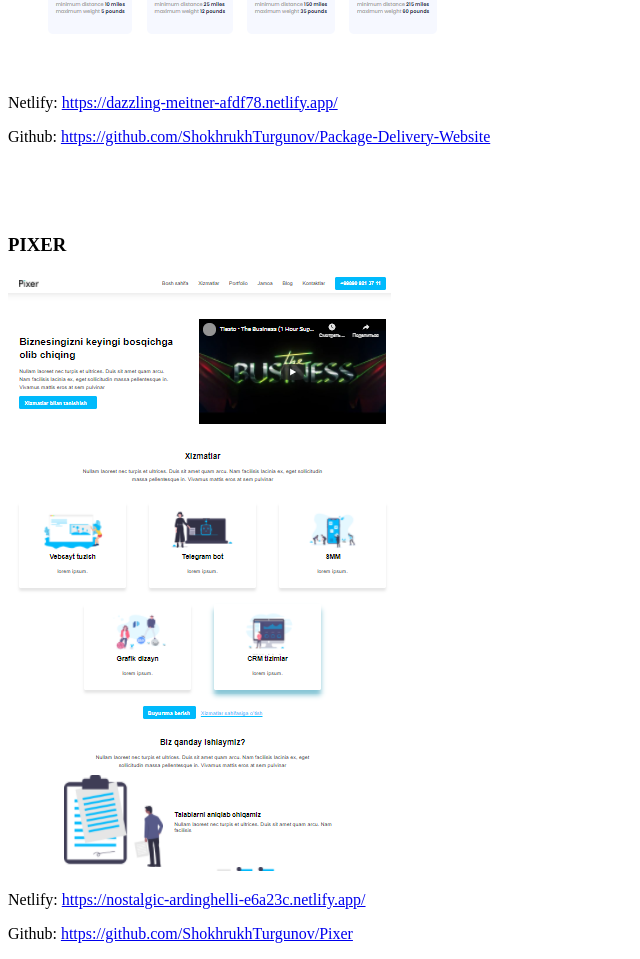
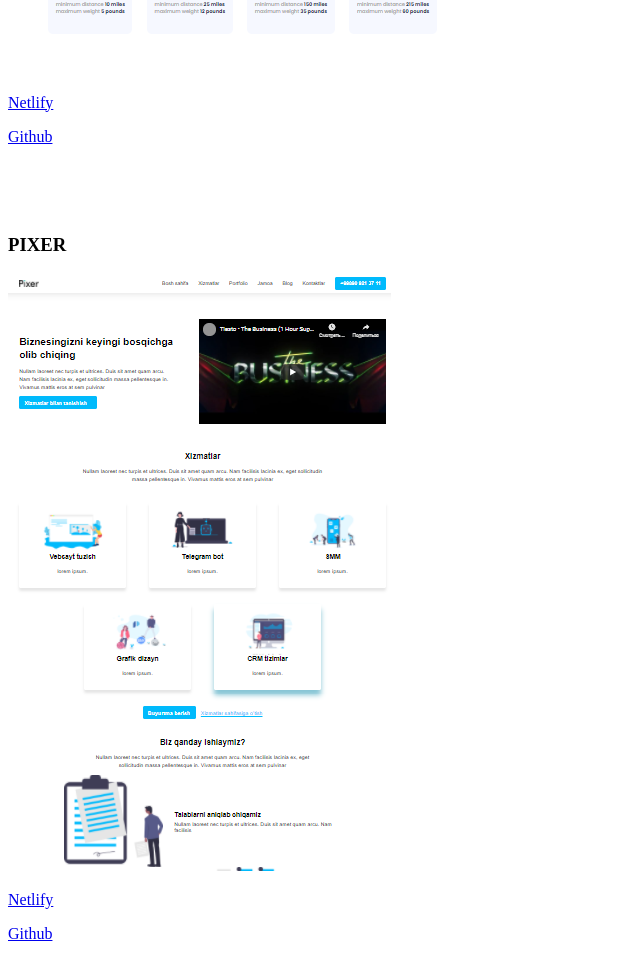
Before and after one commit to ShokhrukhTurgunov/Mini-portfolio, a plain HTML site: page index.html in a window 1280 px wide. Shown: the part 673-1632 px from the top of the page, without its empty margins (0-640 px from the left). Drawn offline with Linux system fonts and the light colour scheme.

Commit message:
Update index.html

```diff
--- a/index.html
+++ b/index.html
@@ -4,7 +4,7 @@
     <meta charset="UTF-8">
     <meta http-equiv="X-UA-Compatible" content="IE=edge">
     <meta name="viewport" content="width=device-width, initial-scale=1.0">
-    <title>Portfolio</title>
+    <title>Mini-portfolio</title>
 </head>
 <body>
     <h1>Shohrux Turg'unov</h1>
@@ -12,8 +12,8 @@
     <div>
         <h3>ZENDIT</h3>
         <img src="/images/Zendit.png" alt="Zendit-website-image">
-        <p>Netlify: <a href="https://dazzling-meitner-afdf78.netlify.app/" class="Zendit-netlify-link" target="_blank">https://dazzling-meitner-afdf78.netlify.app/</a></p>
-        <p>Github: <a href="https://github.com/ShokhrukhTurgunov/Package-Delivery-Website" class="Zendit-github-link" target="_blank">https://github.com/ShokhrukhTurgunov/Package-Delivery-Website</a></p>
+        <p><a href="https://dazzling-meitner-afdf78.netlify.app/" class="Zendit-netlify-link" target="_blank">Netlify</a></p>
+        <p><a href="https://github.com/ShokhrukhTurgunov/Package-Delivery-Website" class="Zendit-github-link" target="_blank">Github</a></p>
     </div>
     <br>
     <br>
@@ -21,8 +21,8 @@
     <div>
         <h3>PIXER</h3>
         <img src="images/pixer.png" alt="Pixer-website-image">
-        <p>Netlify: <a href="https://nostalgic-ardinghelli-e6a23c.netlify.app/" class="Pixer-netlify-link" target="_blank">https://nostalgic-ardinghelli-e6a23c.netlify.app/</a></p>
-        <p>Github: <a href="https://github.com/ShokhrukhTurgunov/Pixer" class="Pixer-github-link" target="_blank">https://github.com/ShokhrukhTurgunov/Pixer
+        <p><a href="https://nostalgic-ardinghelli-e6a23c.netlify.app/" class="Pixer-netlify-link" target="_blank">Netlify</a></p>
+        <p><a href="https://github.com/ShokhrukhTurgunov/Pixer" class="Pixer-github-link" target="_blank">Github
         </a></p>
     </div>
     <br>
@@ -31,8 +31,8 @@
     <div>
         <h3>NAMANGANLIKLAR 24</h3>
         <img src="/images/Namanganliklar24.png" alt="Namanganliklar24-website-image">
-        <p>Netlify: <a href="https://laughing-beaver-fb7d7a.netlify.app/" class="Namanganliklar24-netlify-link" target="_blank">https://laughing-beaver-fb7d7a.netlify.app/</a></p>
-        <p>Github: <a href="https://github.com/ShokhrukhTurgunov/Namanganliklar-24" class="Namanganliklar24-github-link" target="_blank">https://github.com/ShokhrukhTurgunov/Namanganliklar-24</a></p>
+        <p><a href="https://laughing-beaver-fb7d7a.netlify.app/" class="Namanganliklar24-netlify-link" target="_blank">Netlify</a></p>
+        <p><a href="https://github.com/ShokhrukhTurgunov/Namanganliklar-24" class="Namanganliklar24-github-link" target="_blank">Github</a></p>
     </div>
     <br>
     <br>
@@ -40,8 +40,8 @@
     <div>
         <h3>REST-COUNTRIES</h3>
         <img src="/images/rest-countries.png" alt="Rest-countries-website-image">
-        <p>Netlify: <a href="https://romantic-babbage-a6846a.netlify.app/" class="Rest-countries-netlify-link" target="_blank">https://romantic-babbage-a6846a.netlify.app/</a></p>
-        <p>Github: <a href="https://github.com/ShokhrukhTurgunov/Rest-Countries-with-JS" class="Rest-countries-github-link" target="_blank">https://github.com/ShokhrukhTurgunov/Rest-Countries-with-JS</a></p>
+        <p><a href="https://romantic-babbage-a6846a.netlify.app/" class="Rest-countries-netlify-link" target="_blank">Netlify</a></p>
+        <p><a href="https://github.com/ShokhrukhTurgunov/Rest-Countries-with-JS" class="Rest-countries-github-link" target="_blank">Github</a></p>
     </div>
     <br>
     <br>
@@ -49,8 +49,8 @@
     <div>
         <h3>FREEDOM CALLS</h3>
         <img src="/images/freedom-calls.png" alt="Freedom-calls-website-image">
-        <p>Netlify: <a href="https://dazzling-bartik-3159a3.netlify.app/" class="Freedom-calls-netlify-link" target="_blank">https://dazzling-bartik-3159a3.netlify.app/</a></p>
-        <p>Github: <a href="https://github.com/ShokhrukhTurgunov/Freedom-Calls" class="Freedom-calls-github-link" target="_blank">https://github.com/ShokhrukhTurgunov/Freedom-Calls</a></p>
+        <p><a href="https://dazzling-bartik-3159a3.netlify.app/" class="Freedom-calls-netlify-link" target="_blank">Netlify</a></p>
+        <p><a href="https://github.com/ShokhrukhTurgunov/Freedom-Calls" class="Freedom-calls-github-link" target="_blank">Github</a></p>
     </div>
     <br>
     <br>
@@ -58,8 +58,8 @@
     <div>
         <h3>Lazzat</h3>
         <img src="/images/lazzat.png" alt="Lazzat-website-image">
-        <p>Netlify: <a href="https://serene-boyd-1fcfb2.netlify.app/" class="lazzat-netlify-link" target="_blank">https://serene-boyd-1fcfb2.netlify.app/</a></p>
-        <p>Github: <a href="https://github.com/ShokhrukhTurgunov/Lazzat" class="lazzat-github-link" target="_blank">https://github.com/ShokhrukhTurgunov/Lazzat</a></p>
+        <p><a href="https://serene-boyd-1fcfb2.netlify.app/" class="lazzat-netlify-link" target="_blank">Netlify</a></p>
+        <p><a href="https://github.com/ShokhrukhTurgunov/Lazzat" class="lazzat-github-link" target="_blank">Github</a></p>
     </div>
 </body>
 </html>
```
